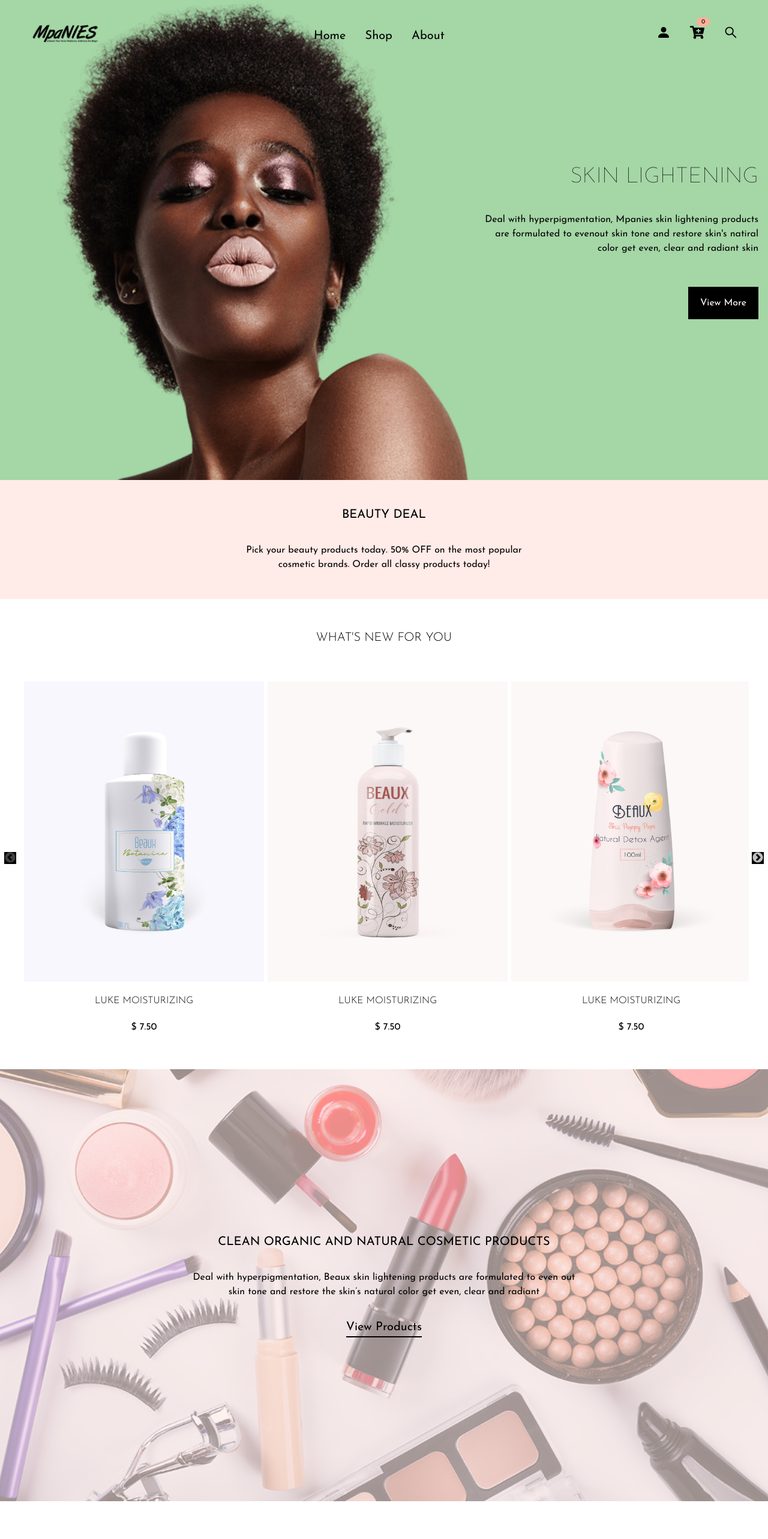
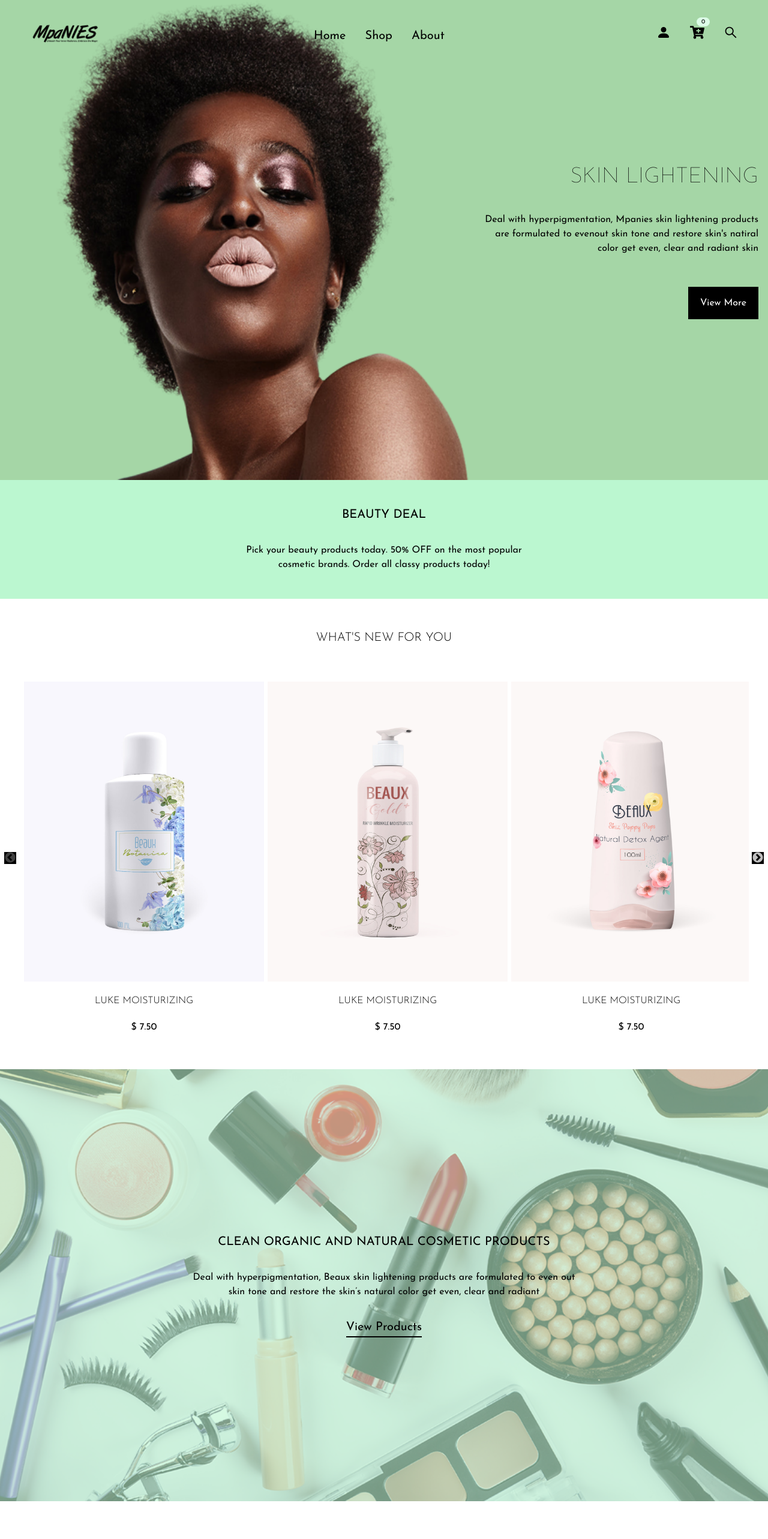
Before and after one commit to Vladmir-dev/mpanies, a React (Vite) app: page / in a window 1280 px wide. Shown: the top 2565 px of the page at 60% size. Built offline with nearby package versions, Linux system fonts and the light colour scheme.

Commit message:
fixed home page

```diff
--- a/src/components/Banner.jsx
+++ b/src/components/Banner.jsx
@@ -2,7 +2,7 @@
 
 const Banner = () => {
   return (
-    <div className="font-sans w-full bg-[#ffebe7] gap-8 mt-[-10px] flex justify-center items-center h-[200px] flex-col py-[30px]">
+    <div className="font-sans w-full bg-green-200 gap-8 mt-[-10px] flex justify-center items-center h-[200px] flex-col py-[30px]">
       <h1 className="text-[20px]">BEAUTY DEAL</h1>
       <p className="md:w-[40%] text-[16px] text-center">
         Pick your beauty products today. 50% OFF on the most popular cosmetic
--- a/src/components/Navbar.jsx
+++ b/src/components/Navbar.jsx
@@ -113,10 +113,10 @@
 
           <div>
             <button onClick={() => setShowCart(!showCart)}>
-              <div className="bg-[#ffaf9b] text-[10px] px-2 absolute mt-[-13px] ml-[11px] rounded-full">
+              <div className="bg-green-100 text-[10px] px-2 absolute mt-[-13px] ml-[11px] rounded-full">
                 0
               </div>
-              <FaCartPlus className="hover:text-[#ffaf9b]" />
+              <FaCartPlus className="hover:text-green-100" />
             </button>
             {showCart && (
               <div className="bg-white fixed md:h-[100vh] h-[120vh] mt-[-80px] md:w-[370px] p-4 w-[300px] md:ml-[-240px] right-0  shadow-xl">
--- a/src/components/ProductDesc.jsx
+++ b/src/components/ProductDesc.jsx
@@ -14,9 +14,9 @@
   return (
     <div
       style={bgImageStyle}
-      className="w-[100vw] md:h-[90vh] h-[500px] mb-[10px]  flex flex-col justify-center items-center"
+      className="w-[100vw] md:h-[90vh] h-[500px] mb-[10px]  flex flex-col justify-center items-center backdrop-blur-2xl"
     >
-      <div className="w-full flex flex-col justify-center items-center bg-[#ffebe7]/60 font-normal h-[100%] gap-8">
+      <div className="w-full flex flex-col justify-center items-center bg-green-200/60 font-normal h-[100%] gap-8">
         <h1 className="text-[20px] text-center">
           CLEAN ORGANIC AND NATURAL COSMETIC PRODUCTS
         </h1>
```
